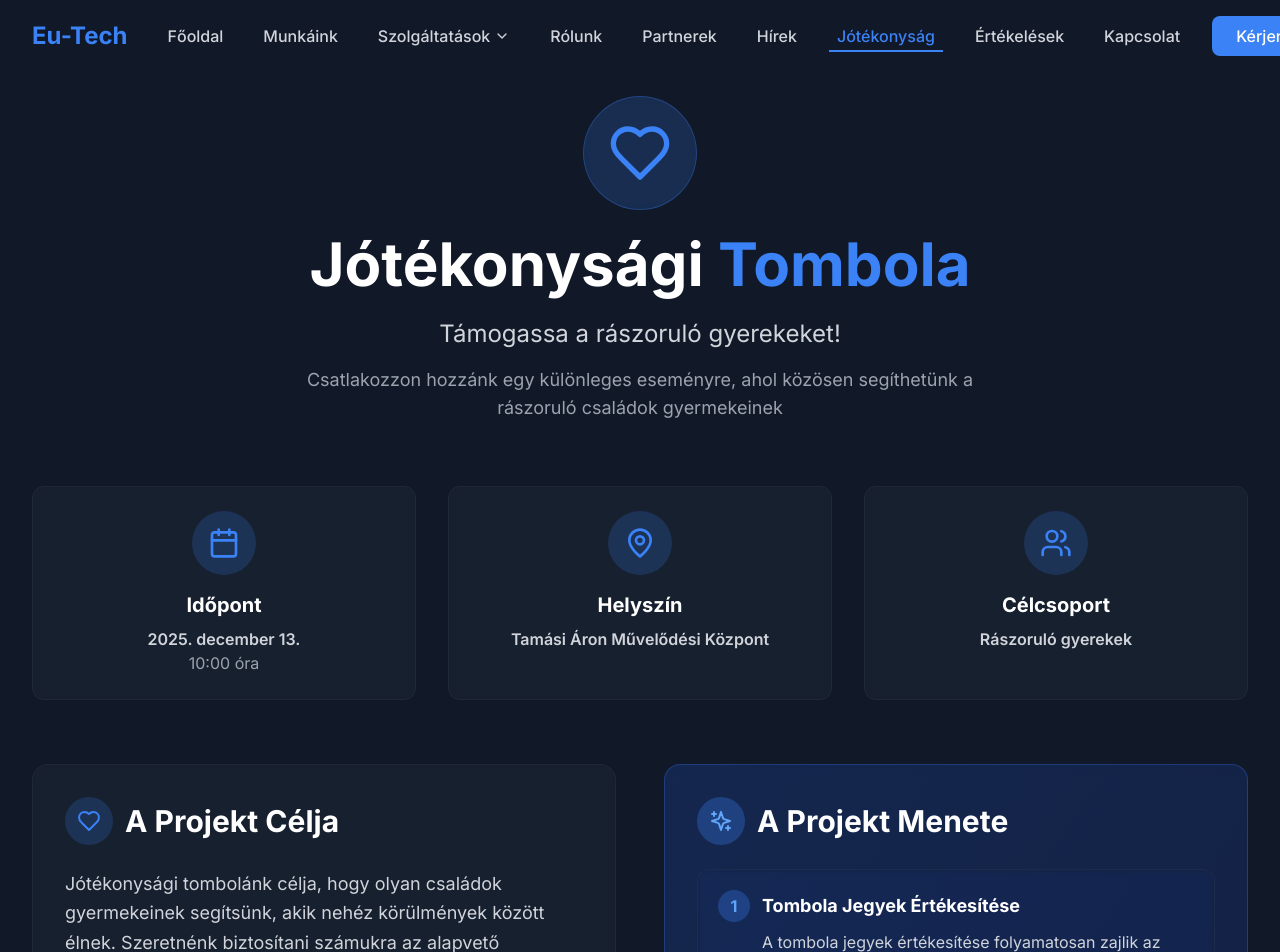
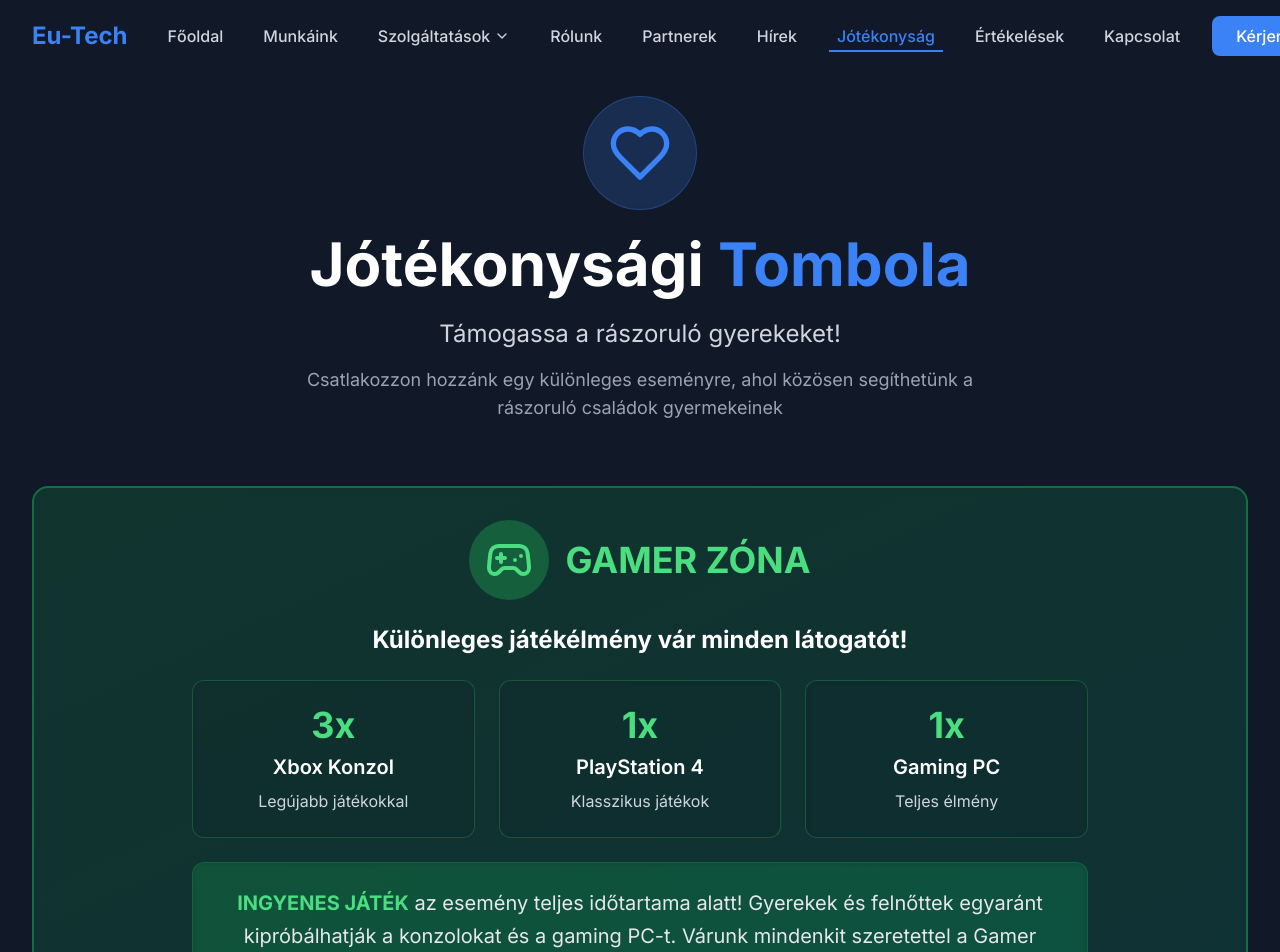
Before and after one commit to informatika-ux/website, a React (Vite) app: page /jotekonysag in a window 1280 px wide. Shown: the top 952 px of the page. Built offline with nearby package versions, Linux system fonts and the light colour scheme.

Commit message:
Updated Jotekonysag.tsx

```diff
--- a/src/pages/Jotekonysag.tsx
+++ b/src/pages/Jotekonysag.tsx
@@ -1,5 +1,5 @@
 import React from 'react';
-import { Heart, Gift, Calendar, MapPin, Users, Building2, Trophy, Sparkles } from 'lucide-react';
+import { Heart, Gift, Calendar, MapPin, Users, Building2, Trophy, Sparkles, Gamepad2 } from 'lucide-react';
 
 const Jotekonysag = () => {
   const prizes = [
@@ -85,6 +85,47 @@ const Jotekonysag = () => {
           <p className="text-lg text-gray-400 max-w-2xl mx-auto">
             Csatlakozzon hozzánk egy különleges eseményre, ahol közösen segíthetünk a rászoruló családok gyermekeinek
           </p>
+        </div>
+
+        {/* Gamer Zona Highlight */}
+        <div className="mb-16" data-aos="fade-up" data-aos-delay="50">
+          <div className="bg-gradient-to-br from-green-600/20 to-emerald-600/20 backdrop-blur-sm rounded-2xl p-8 border-2 border-green-500/40">
+            <div className="flex items-center justify-center gap-4 mb-6">
+              <div className="bg-green-500/30 p-4 rounded-full">
+                <Gamepad2 className="w-12 h-12 text-green-400" />
+              </div>
+              <h2 className="text-4xl font-bold text-green-400">GAMER ZÓNA</h2>
+            </div>
+            <div className="text-center max-w-4xl mx-auto">
+              <p className="text-2xl text-white font-bold mb-6">
+                Különleges játékélmény vár minden látogatót!
+              </p>
+              <div className="grid md:grid-cols-3 gap-6 mb-6">
+                <div className="bg-gray-900/50 backdrop-blur-sm rounded-xl p-6 border border-green-500/30">
+                  <div className="text-4xl font-bold text-green-400 mb-2">3x</div>
+                  <div className="text-xl text-white font-semibold">Xbox Konzol</div>
+                  <p className="text-gray-300 mt-2">Legújabb játékokkal</p>
+                </div>
+                <div className="bg-gray-900/50 backdrop-blur-sm rounded-xl p-6 border border-green-500/30">
+                  <div className="text-4xl font-bold text-green-400 mb-2">1x</div>
+                  <div className="text-xl text-white font-semibold">PlayStation 4</div>
+                  <p className="text-gray-300 mt-2">Klasszikus játékok</p>
+                </div>
+                <div className="bg-gray-900/50 backdrop-blur-sm rounded-xl p-6 border border-green-500/30">
+                  <div className="text-4xl font-bold text-green-400 mb-2">1x</div>
+                  <div className="text-xl text-white font-semibold">Gaming PC</div>
+                  <p className="text-gray-300 mt-2">Teljes élmény</p>
+                </div>
+              </div>
+              <div className="bg-green-500/10 backdrop-blur-sm rounded-xl p-6 border border-green-500/20">
+                <p className="text-xl text-gray-200 leading-relaxed">
+                  <span className="text-green-400 font-bold">INGYENES JÁTÉK</span> az esemény teljes időtartama alatt!
+                  Gyerekek és felnőttek egyaránt kipróbálhatják a konzolokat és a gaming PC-t.
+                  Várunk mindenkit szeretettel a Gamer Zónába!
+                </p>
+              </div>
+            </div>
+          </div>
         </div>
 
         {/* Event Details */}
```
